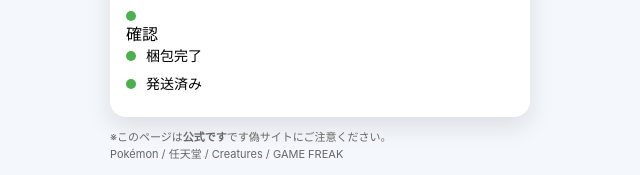
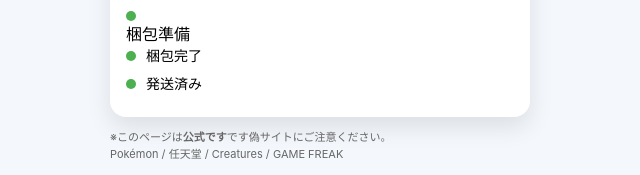
Before and after one commit to queuegeforcenow/Pok-mon-gift, a plain HTML site: page index.html in a window 1280 px wide. Shown: the part 366-541 px from the top of the page, 320-960 px from the left. Drawn offline with Linux system fonts and the light colour scheme.

Commit message:
Update index.html

```diff
--- a/index.html
+++ b/index.html
@@ -152,8 +152,8 @@ body {
       </div>
     </div>
 
-    <div class="timeline"
-       <div class="step"><div class="dot done"></div>確認</div>
+    <div class="timeline
+        <div class="step"><div class="dot done"></div>梱包準備</div>
       <div class="step"><div class="dot done"></div>梱包完了</div>
       <div class="step"><div class="dot done"></div>発送済み</div>
     </div>
```
